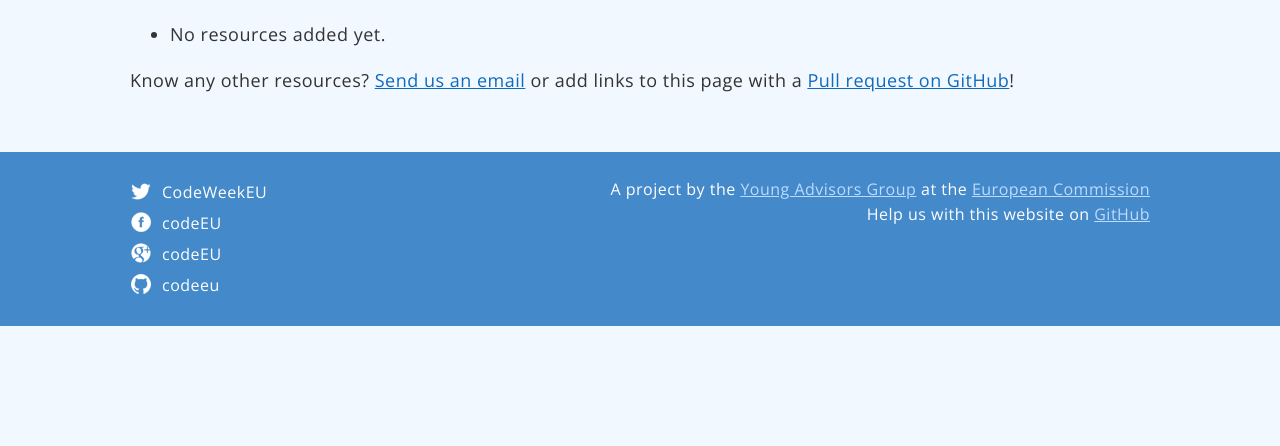
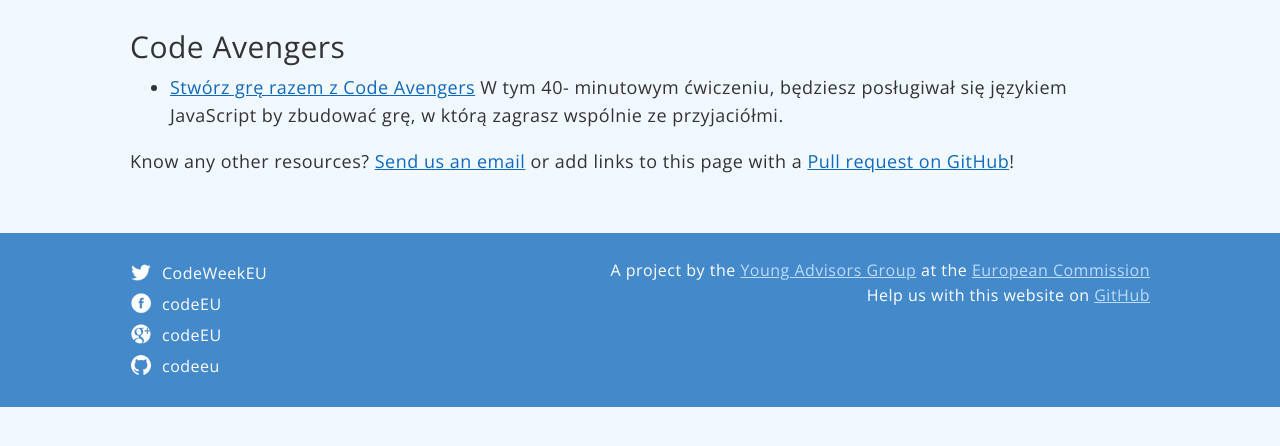
Before and after one commit to codeeu/codeeu.github.io, a Jekyll site: the page built from resources/poland/index.html, in a window 1280 px wide, cut to the strip 167-613 px from the top of the page. Built offline with Jekyll 4.4.1, drawn with Linux system fonts in a browser that asks for light colours; nearby versions of some CDN libraries; Markdown is read by kramdown in place of the engine named in the settings.

Commit message:
Added links to Code Avengers resources

```diff
--- a/resources/poland/index.html
+++ b/resources/poland/index.html
@@ -3,8 +3,9 @@
 title: Poland
 ---
 
+  <h2>Code Avengers</h2>
   <ul>
-   	<li>No resources added yet.</li>
+    <li><a href="http://www.codeavengers.com/javascript/17?l=pl">Stwórz grę razem z Code Avengers</a> W tym 40- minutowym ćwiczeniu, będziesz posługiwał się językiem JavaScript by zbudować grę, w którą zagrasz wspólnie ze przyjaciółmi.</li>
   </ul>
 
   <p>Know any other resources? <a href="mailto:{{site.contact.email}}">Send us an email</a> or add links to this page with a <a href="https://github.com/codeeu/codeeu.github.io">Pull request on GitHub</a>!</p>
```
